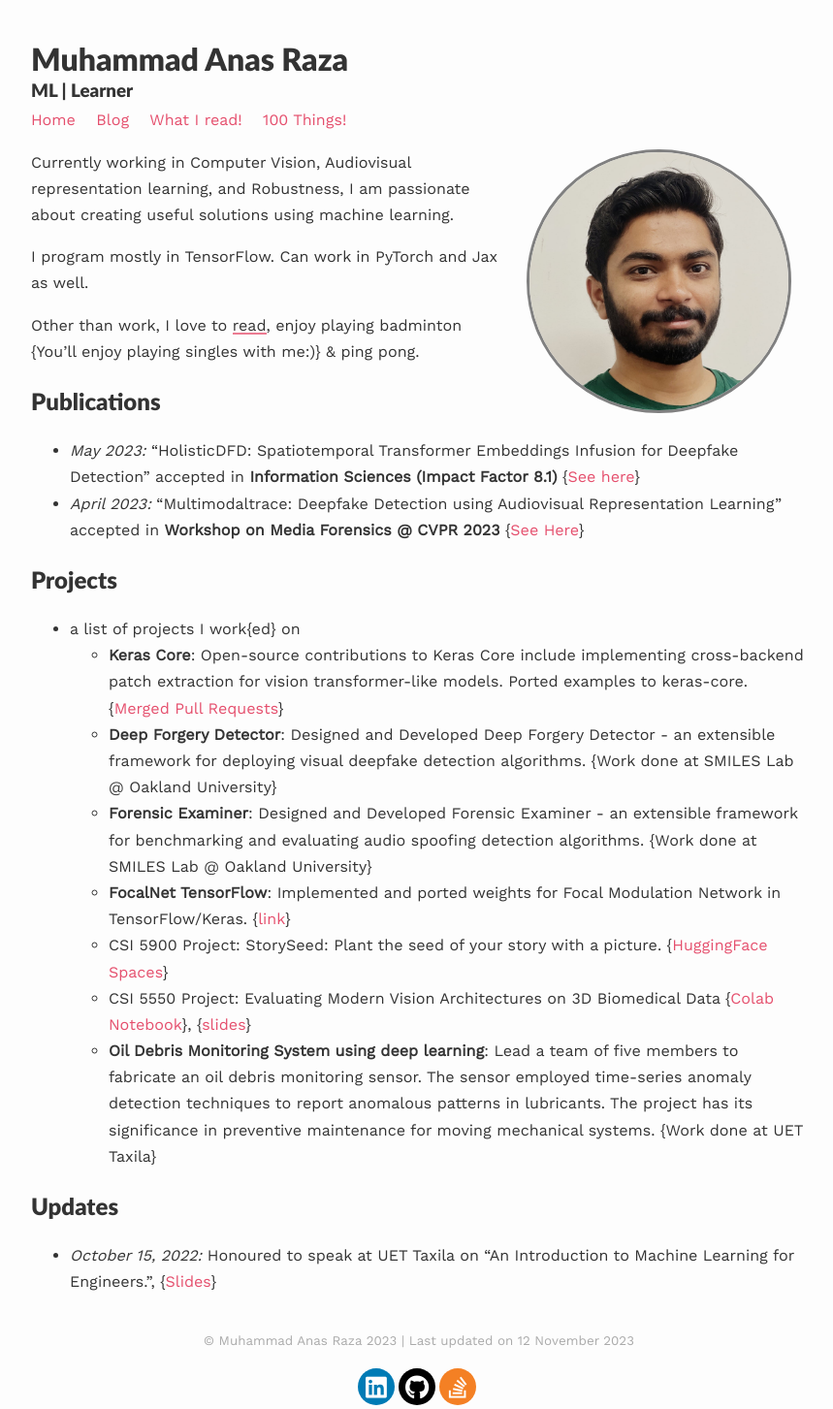
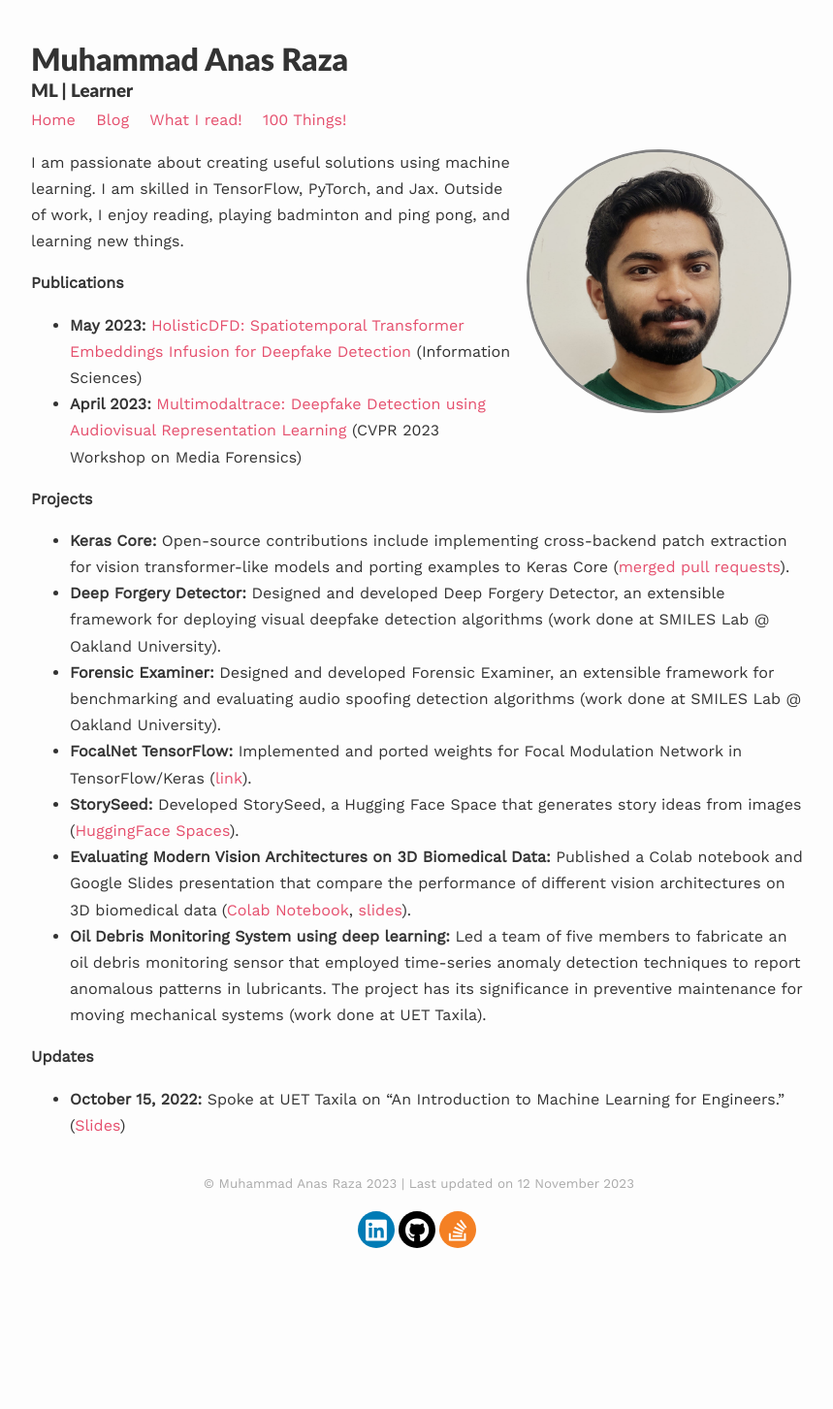
Before and after one commit to anas-rz/anas-rz.github.io, a Jekyll site: the page built from index.md, in a window 1280 px wide. Shown: the whole page at 97% size, without its empty margins (208-1067 px from the left). Built offline with Jekyll 4.4.1, drawn with Linux system fonts in a browser that asks for light colours; nearby versions of some CDN libraries; a script that is not in the unit is left out; after the commit the page ends 1291 px from its top, so only the background shows below that.

Commit message:
Update index.md

```diff
--- a/index.md
+++ b/index.md
@@ -6,25 +6,23 @@ profile:
   image: profile.png
 published: true
 ---
-Currently working in Computer Vision, Audiovisual representation learning, and Robustness, I am passionate about creating useful solutions using machine learning.
+I am passionate about creating useful solutions using machine learning. I am skilled in TensorFlow, PyTorch, and Jax. Outside of work, I enjoy reading, playing badminton and ping pong, and learning new things.
 
-I program mostly in TensorFlow. Can work in PyTorch and Jax as well.
+**Publications**
 
-Other than work, I love to [read](./readings), enjoy playing badminton {You'll enjoy playing singles with me:)} & ping pong.
+* **May 2023:** [HolisticDFD: Spatiotemporal Transformer Embeddings Infusion for Deepfake Detection](https://www.sciencedirect.com/science/article/abs/pii/S0020025523009374) (Information Sciences)
+* **April 2023:** [Multimodaltrace: Deepfake Detection using Audiovisual Representation Learning](https://openaccess.thecvf.com/content/CVPR2023W/WMF/html/Raza_Multimodaltrace_Deepfake_Detection_Using_Audiovisual_Representation_Learning_CVPRW_2023_paper.html) (CVPR 2023 Workshop on Media Forensics)
 
-## Publications
-  - *May 2023:* "HolisticDFD: Spatiotemporal Transformer Embeddings Infusion for Deepfake Detection" accepted in **Information Sciences (Impact Factor 8.1)** \{[See here](https://www.sciencedirect.com/science/article/abs/pii/S0020025523009374)\}
-  - *April 2023:* "Multimodaltrace: Deepfake Detection using Audiovisual Representation Learning" accepted in **Workshop on Media Forensics @ CVPR 2023** \{[See Here](https://openaccess.thecvf.com/content/CVPR2023W/WMF/html/Raza_Multimodaltrace_Deepfake_Detection_Using_Audiovisual_Representation_Learning_CVPRW_2023_paper.html)\}
+**Projects**
 
-## Projects
-- a list of projects I work{ed} on
-  - **Keras Core**: Open-source contributions to Keras Core include implementing cross-backend patch extraction for vision transformer-like models. Ported examples to keras-core. \{[Merged Pull Requests](https://github.com/keras-team/keras-core/pulls?q=is%3Apr+is%3Amerged+author%3Aanas-rz)\}
-  - **Deep Forgery Detector**: Designed and Developed Deep Forgery Detector - an extensible framework for deploying visual deepfake detection algorithms. \{Work done at SMILES Lab @ Oakland University\}
-  - **Forensic Examiner**: Designed and Developed Forensic Examiner - an extensible framework for benchmarking and evaluating audio spoofing detection algorithms. \{Work done at SMILES Lab @ Oakland University\}
-  - **FocalNet TensorFlow**: Implemented and ported weights for Focal Modulation Network in TensorFlow/Keras. \{[link](https://github.com/anas-rz/focalnet-tensorflow)\}
-  - CSI 5900 Project: StorySeed: Plant the seed of your story with a picture. \{[HuggingFace Spaces](https://huggingface.co/spaces/anasrz/StorySeed)\}
-  - CSI 5550 Project: Evaluating Modern Vision Architectures on 3D Biomedical Data \{[Colab Notebook](https://colab.research.google.com/drive/1nz-NtGxC3NeSJh4ZWQ8jabzBlawnvIWe?usp=sharing)\}, \{[slides](https://docs.google.com/presentation/d/1o1SD0WHBJEqvjOIJWys-Y6z80uuiejmC/edit?usp=sharing&ouid=118316226676823953327&rtpof=true&sd=true)\}
-  -  **Oil Debris Monitoring System using deep learning**: Lead a team of five members to fabricate an oil debris monitoring sensor. The sensor employed time-series anomaly detection techniques to report anomalous patterns in lubricants. The project has its significance in preventive maintenance for moving mechanical systems. \{Work done at UET Taxila\}
+* **Keras Core:** Open-source contributions include implementing cross-backend patch extraction for vision transformer-like models and porting examples to Keras Core ([merged pull requests](https://github.com/keras-team/keras-core/pulls?q=is%3Apr+is%3Amerged+author%3Aanas-rz)).
+* **Deep Forgery Detector:** Designed and developed Deep Forgery Detector, an extensible framework for deploying visual deepfake detection algorithms (work done at SMILES Lab @ Oakland University).
+* **Forensic Examiner:** Designed and developed Forensic Examiner, an extensible framework for benchmarking and evaluating audio spoofing detection algorithms (work done at SMILES Lab @ Oakland University).
+* **FocalNet TensorFlow:** Implemented and ported weights for Focal Modulation Network in TensorFlow/Keras ([link](https://github.com/anas-rz/focalnet-tensorflow)).
+* **StorySeed:** Developed StorySeed, a Hugging Face Space that generates story ideas from images ([HuggingFace Spaces](https://huggingface.co/spaces/anasrz/StorySeed)).
+* **Evaluating Modern Vision Architectures on 3D Biomedical Data:** Published a Colab notebook and Google Slides presentation that compare the performance of different vision architectures on 3D biomedical data ([Colab Notebook](https://colab.research.google.com/drive/1nz-NtGxC3NeSJh4ZWQ8jabzBlawnvIWe?usp=sharing), [slides](https://docs.google.com/presentation/d/1o1SD0WHBJEqvjOIJWys-Y6z80uuiejmC/edit?usp=sharing&ouid=118316226676823953327&rtpof=true&sd=true)).
+* **Oil Debris Monitoring System using deep learning:** Led a team of five members to fabricate an oil debris monitoring sensor that employed time-series anomaly detection techniques to report anomalous patterns in lubricants. The project has its significance in preventive maintenance for moving mechanical systems (work done at UET Taxila).
 
-## Updates
-  - *October 15, 2022:* Honoured to speak at UET Taxila on "An Introduction to Machine Learning for Engineers.", \{[Slides](https://docs.google.com/presentation/d/1HIWUd9OQaHk1D1ESe77uEcZ6ir7DKLdQIj3rKms_yPs/edit?usp=sharing)\}
+**Updates**
+
+* **October 15, 2022:** Spoke at UET Taxila on "An Introduction to Machine Learning for Engineers." ([Slides](https://docs.google.com/presentation/d/1HIWUd9OQaHk1D1ESe77uEcZ6ir7DKLdQIj3rKms_yPs/edit?usp=sharing))
```
